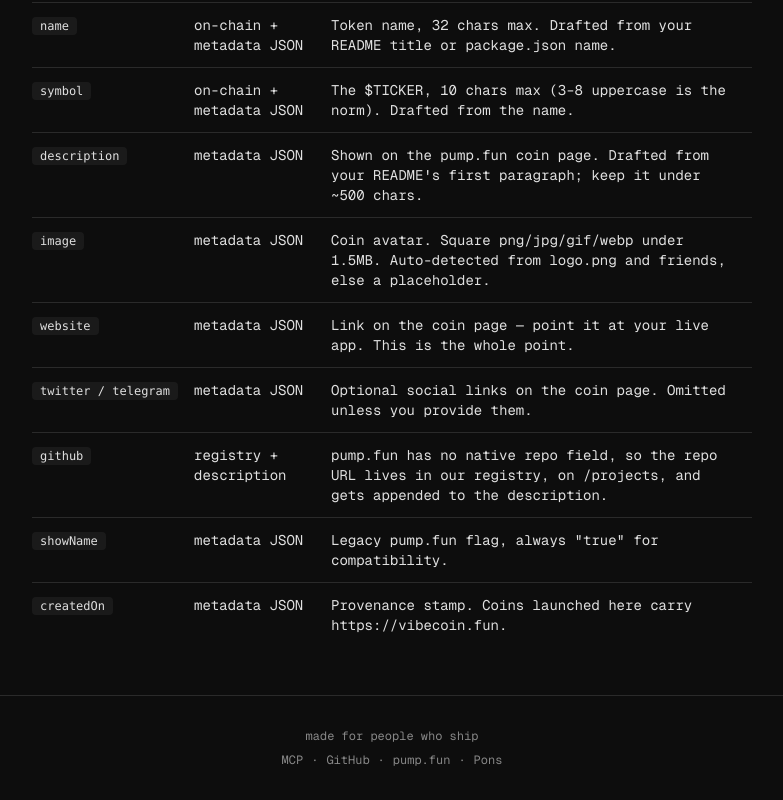
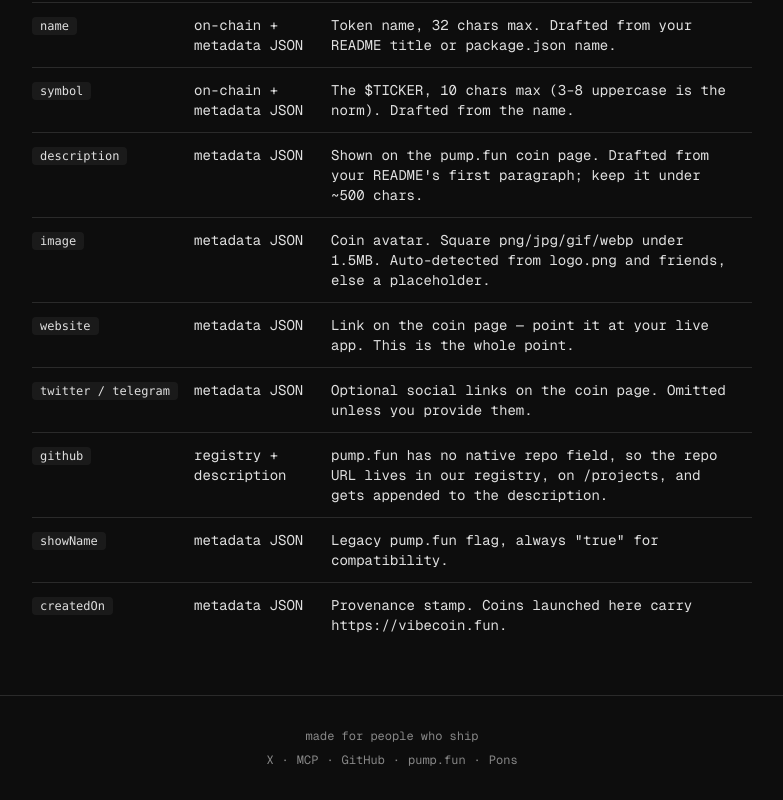
Before and after one commit to Ljayx069/vibecoin.fun, a Next.js app in the folder web/: page / in a window 1280 px wide. Shown: the part 6156-6956 px from the top of the page, without its empty margins (248-1031 px from the left). Built offline with nearby package versions, Linux system fonts and the light colour scheme.

Commit message:
feat(web): add X (@vibecoindotfun) to footer

```diff
--- a/web/components/Footer.tsx
+++ b/web/components/Footer.tsx
@@ -4,6 +4,10 @@
       <div className="mx-auto max-w-3xl px-6 py-8 text-center text-xs text-muted">
         <p>made for people who ship</p>
         <p className="mt-2 space-x-2">
+          <a href="https://x.com/vibecoindotfun" className="transition-colors hover:text-accent">
+            X
+          </a>
+          <span>·</span>
           <a href="https://modelcontextprotocol.io" className="transition-colors hover:text-accent">
             MCP
           </a>
```
